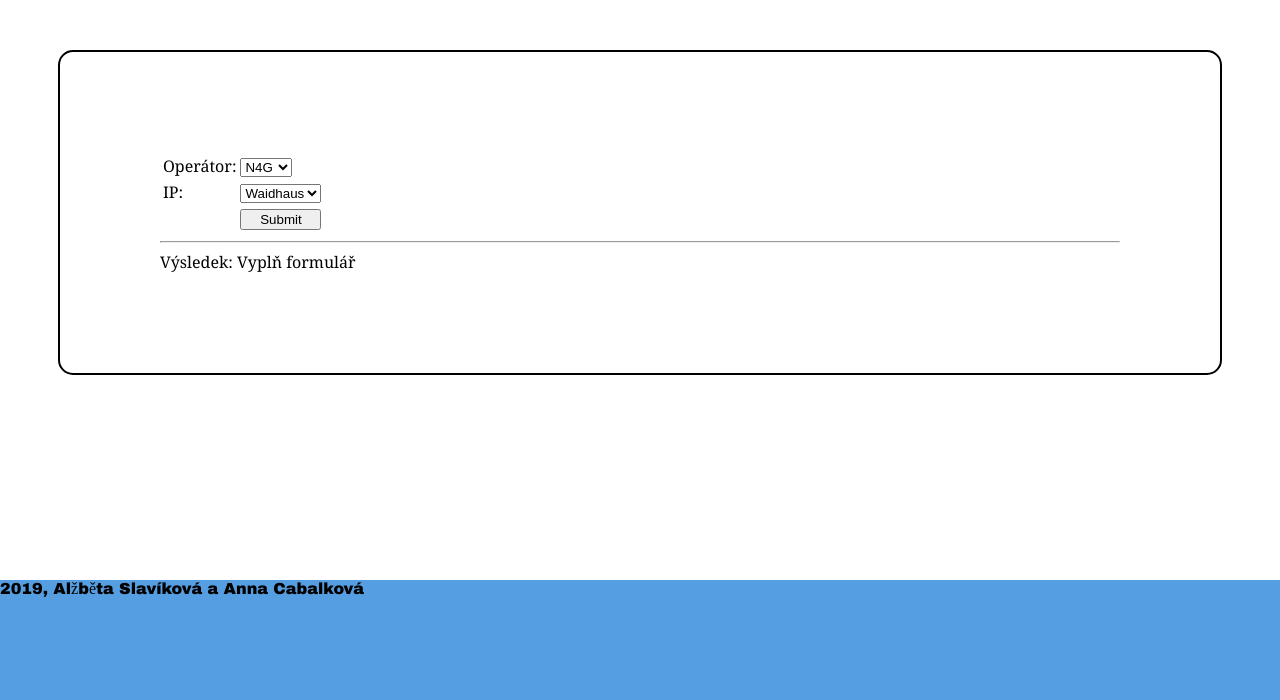
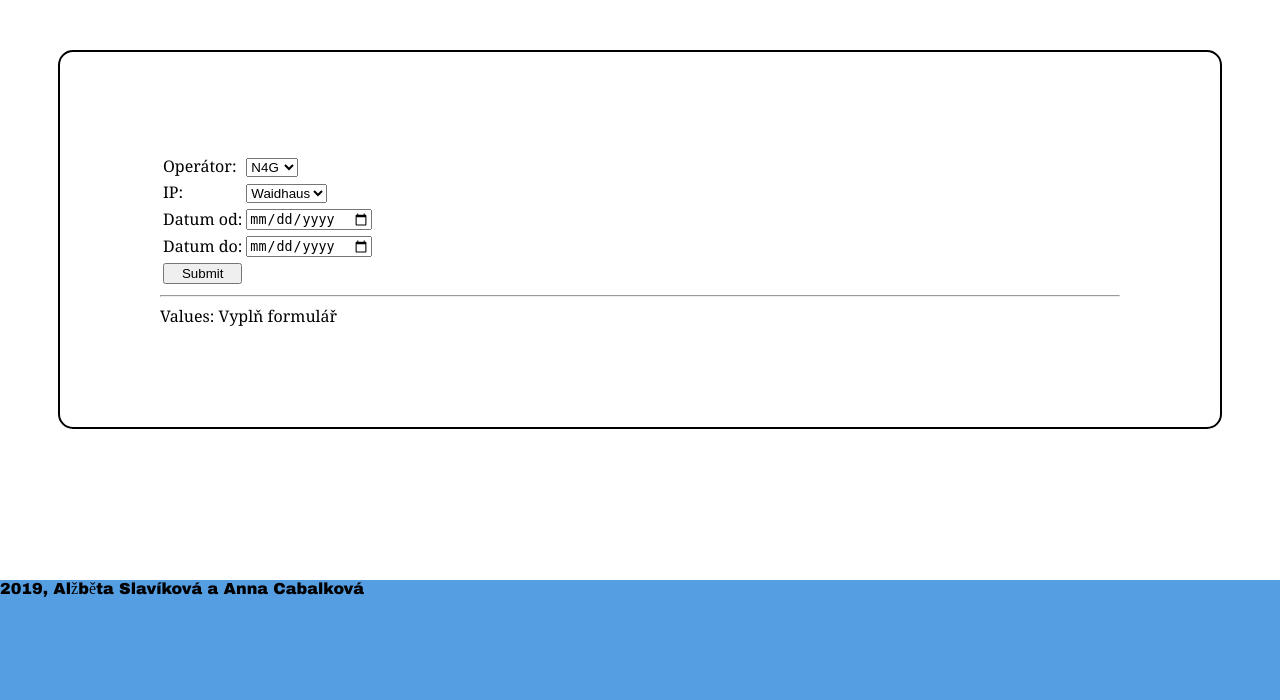
Before and after one commit to AlzbetaSlavikova/Indikatory, a Flask app: page / in a window 1280 px wide. Shown: the part 100-800 px from the top of the page. Run offline with Flask 2, Linux system fonts and the light colour scheme; data that the repository does not hold is empty.

Commit message:
Přidání formuláře na datum

```diff
--- a/Prvni_program/main.py
+++ b/Prvni_program/main.py
@@ -2,8 +2,8 @@
 from flask import Flask, render_template, jsonify
 import requests
 from flask_wtf import FlaskForm
-from wtforms import SelectField, widgets
-
+from wtforms import SelectField, widgets, DateField
+from wtforms.fields.html5 import DateField
 
 
 app = Flask(__name__)
@@ -11,11 +11,11 @@ app = Flask(__name__)
 app.config["SECRET_KEY"] = "super tajny klic"
 
 
-
 class MujFormular(FlaskForm):
     operator = SelectField("Operátor", choices=[("N4G" ,"N4G"),("OGE" ,"OGE")])
     point = SelectField("IP", choices=[("Waidhaus" ,"Waidhaus"),("Lanžhot" ,"Lanžhot")])
-
+    date_from = DateField("Datum od", format='%Y-%m-%d')
+    date_to = DateField("Datum do", format='%Y-%m-%d')
 
 @app.route("/", methods = ["GET", "POST"])
 def index():
@@ -34,6 +34,8 @@ def index():
     if form.validate_on_submit():
         operator = form.operator.data
         point = form.point.data
+        date_from = form.date_from.data
+        date_to = form.date_to.data
         vysledek = eval( 'x' )
         return render_template("formular.html", vysledek = vysledek, form = form)
     return render_template("formular.html", form = form)
--- a/Prvni_program/templates/formular.html
+++ b/Prvni_program/templates/formular.html
@@ -10,7 +10,9 @@ ENTSOG Transparency platform<br>
         <table>
             <tr><td>{{ form.operator.label }}: </td><td>{{ form.operator }}</td></tr>
             <tr><td>{{ form.point.label }}: </td><td>{{ form.point }}</td></tr>
-            <tr><td></td><td><input type="submit" style="width: 100%;"></td></tr>
+            <tr><td>{{ form.date_from.label }}: </td><td>{{ form.date_from }}</td></tr>
+            <tr><td>{{ form.date_to.label }}: </td><td>{{ form.date_to }}</td></tr>
+            <tr><td><input type="submit" style="width: 100%;"></td></tr>
         </table>
     </form>
     {% for field, errors in form.errors.items() %}
@@ -19,5 +21,5 @@ ENTSOG Transparency platform<br>
         {% endfor %}
     {% endfor %}
     <hr>
-    Výsledek: {% if vysledek %} {{ vysledek }} {% else %} Vyplň formulář {% endif %}
+    Values: {% if vysledek %} {{ vysledek }} {% else %} Vyplň formulář {% endif %}
 {% endblock %}
```
